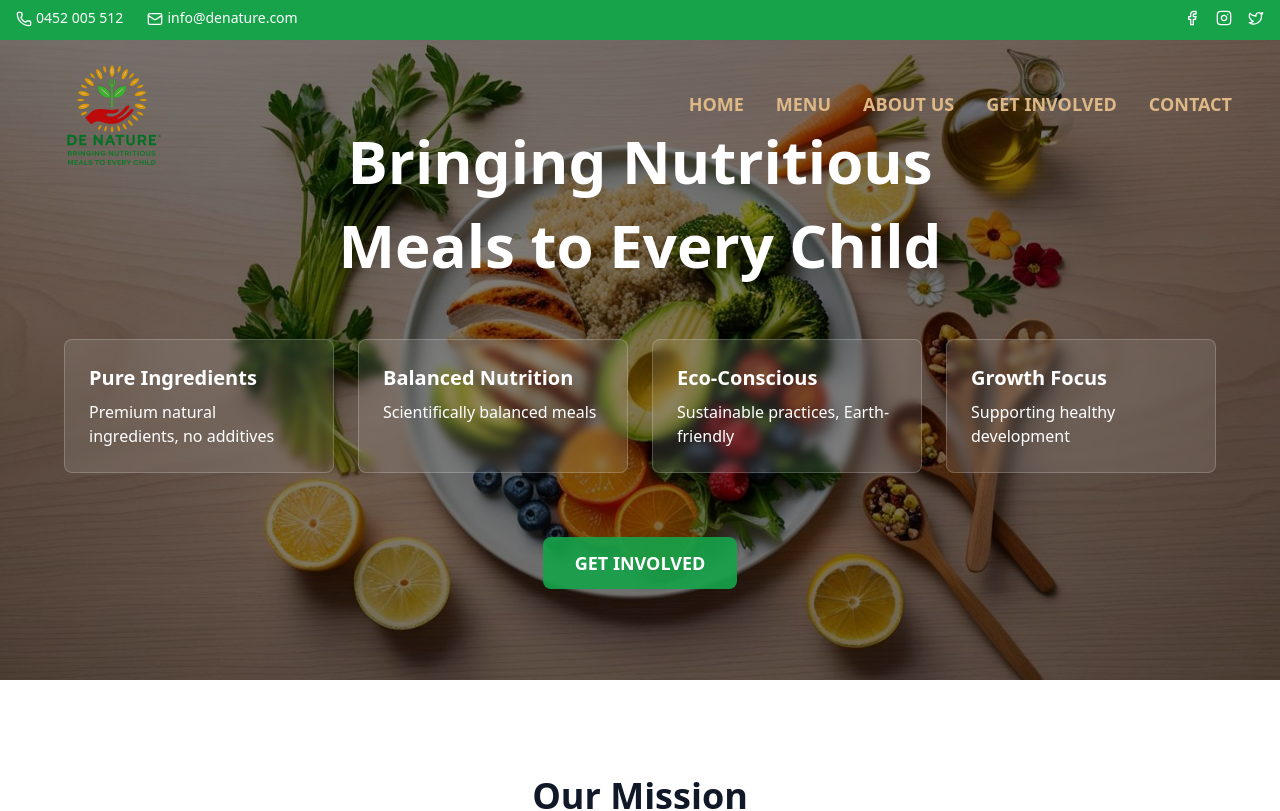
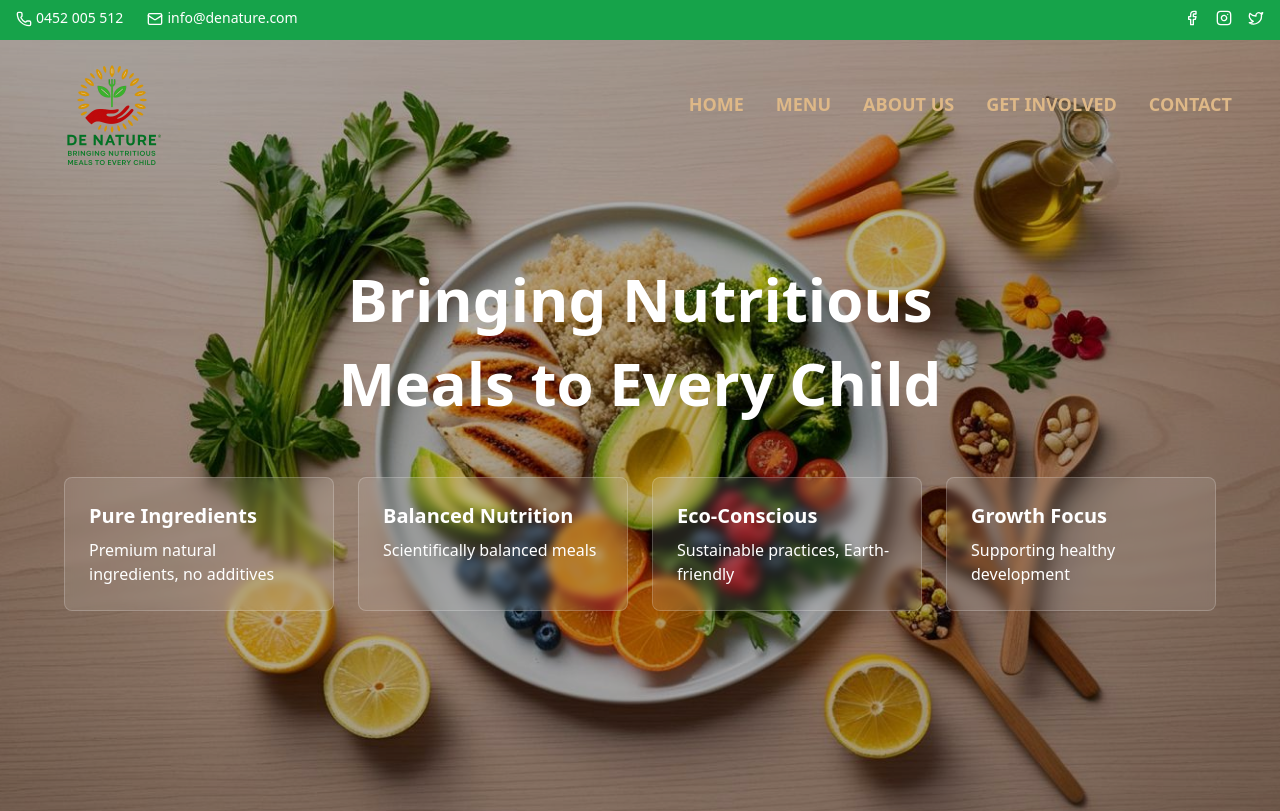
Before and after one commit to sunnyyan01/denature-website, a Next.js app: page / in a window 1280 px wide. Shown: the top 811 px of the page. Built offline with nearby package versions, Linux system fonts and the light colour scheme.

Commit message:
调整主页 HERO 区域背景亮度和 MENU 页面文字位置

```diff
--- a/src/app/menu/page.tsx
+++ b/src/app/menu/page.tsx
@@ -71,7 +71,7 @@ export default function MenuPage() {
           />
           <div className="absolute inset-0 bg-black/50" />
         </div>
-        <div className="relative h-full flex items-center justify-center text-center px-4 pt-32">
+        <div className="relative h-full flex items-center justify-center text-center px-4 pt-48">
           <div className="max-w-4xl">
             <h1 className="text-5xl md:text-6xl font-bold text-white mb-6">
               Our Menu
--- a/src/app/page.tsx
+++ b/src/app/page.tsx
@@ -31,18 +31,18 @@ export default function Home() {
   return (
     <main>
       {/* Hero Section */}
-      <section className="relative h-[80vh] w-full">
+      <section className="relative h-[100vh] w-full">
         <div className="absolute inset-0 bg-[url('/images/hero-bg.jpg')] bg-cover bg-center">
-          <div className="absolute inset-0 bg-black/50"></div>
+          <div className="absolute inset-0 bg-black/30"></div>
         </div>
-        <div className="relative container mx-auto px-4 h-full flex items-center">
+        <div className="relative container mx-auto px-4 h-full flex items-center justify-center">
           <div className="max-w-6xl mx-auto w-full">
-            <h1 className="text-4xl md:text-6xl font-bold text-white mb-16 leading-[1.6] font-heading text-center space-y-6">
-              <div>Bringing Nutritious</div>
+            <h1 className="text-4xl md:text-6xl font-bold text-white mb-16 leading-[1.6] font-heading text-center">
+              <div className="mb-2 md:mb-6">Bringing Nutritious</div>
               <div>Meals to Every Child</div>
             </h1>
             {/* 四个特点 */}
-            <div className="grid grid-cols-1 md:grid-cols-2 lg:grid-cols-4 gap-6 mb-16">
+            <div className="grid grid-cols-1 md:grid-cols-2 lg:grid-cols-4 gap-6">
               <div className="bg-white/10 backdrop-blur-sm p-6 rounded-lg hover:bg-white/20 transition-colors border border-white/20">
                 <h3 className="text-xl font-semibold text-white mb-2">Pure Ingredients</h3>
                 <p className="text-white">Premium natural ingredients, no additives</p>
@@ -59,14 +59,6 @@ export default function Home() {
                 <h3 className="text-xl font-semibold text-white mb-2">Growth Focus</h3>
                 <p className="text-white">Supporting healthy development</p>
               </div>
-            </div>
-            <div className="flex justify-center">
-              <Link
-                href="/contact"
-                className="bg-green-600/90 hover:bg-green-700 text-white px-8 py-3 rounded-lg transition-colors text-lg font-semibold"
-              >
-                GET INVOLVED
-              </Link>
             </div>
           </div>
         </div>
--- a/src/components/Navbar.tsx
+++ b/src/components/Navbar.tsx
@@ -146,7 +146,7 @@ export default function Navbar() {
 
             {/* Mobile Menu Button */}
             <button
-              className="md:hidden text-white"
+              className="md:hidden text-[#DEB887]"
               onClick={() => setIsMobileMenuOpen(!isMobileMenuOpen)}
             >
               <svg className="w-6 h-6" fill="none" stroke="currentColor" viewBox="0 0 24 24">
```
